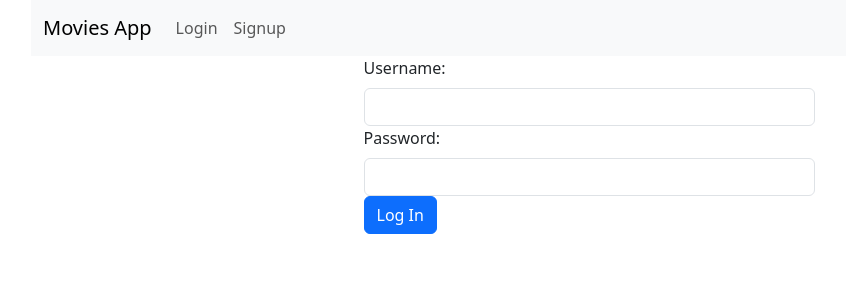
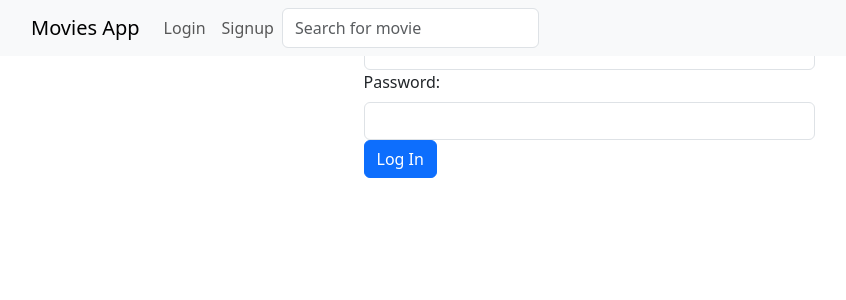
Before and after one commit to QuFranklin/myFlix-client, a React (Vite) app: page /login in a window 1280 px wide. Shown: the top 300 px of the page, without its empty margins (51-897 px from the left). Built offline with nearby package versions, Linux system fonts and the light colour scheme.

Commit message:
added movie search

```diff
--- a/src/components/main-view/main-view.jsx
+++ b/src/components/main-view/main-view.jsx
@@ -6,6 +6,7 @@ import { LoginView } from "../login-view/login-view";
 import { SignupView } from "../signup-view/signup-view";
 import { NavigationBar } from "../navigation-bar/navigation-bar";
 import { ProfileView } from "../profile-view/profile-view";
+
 import Row from "react-bootstrap/Row";
 import Col from "react-bootstrap/Col";
 import { BrowserRouter, Routes, Route, Navigate } from "react-router-dom";
@@ -18,6 +19,7 @@ export const MainView = () => {
     const [user, setUser] = useState(storedUser? storedUser : null);
     const [token, setToken] = useState(storedToken? storedToken : null);
     const [movies, setMovies] = useState([]);
+    const [moviesSearch, setMoviesSearch] = useState("");
 
 
     useEffect(() => {
@@ -61,10 +63,20 @@ export const MainView = () => {
         setUser(user);
         localStorage.setItem('user', JSON.stringify(user));
     }
+    const onMoviesSearch = movies.filter((movie) =>
+        movie.title.toLowerCase().includes(moviesSearch.toLocaleLowerCase())
+    );
+
+
 
         return (
             <BrowserRouter>
-            <NavigationBar user={user} onLoggedOut={onLoggedOut} />
+            <NavigationBar
+                user={user}
+                onLoggedOut={onLoggedOut}
+                moviesSearch={moviesSearch}
+                setMoviesSearch={setMoviesSearch}
+            />
                 <Row className="justify-content-md-center">
                     <Routes>
                         <Route
@@ -143,13 +155,21 @@ export const MainView = () => {
                                     <>
                                         {!user ? (
                                             <Navigate to="/login" replace />
-                                            ) : movies.length === 0 ? (
+                                        ) : onMoviesSearch.length === 0 ? (
                                             <Col>The list is empty</Col>
                                         ) : (
                                             <>
-                                                    {movies.map((movie) => (
-                                                        <Col className="mb-4" key={movie.id} md={3}>
-                                                            <MovieCard movie={movie} />
+                                            {onMoviesSearch.map((movie) => (
+                                                <Col
+                                                    className="mb-5"
+                                                    key={movie.id}
+                                                    xs={12}
+                                                    sm={6}
+                                                    md={4}
+                                                    lg={4} >
+                                                    <MovieCard
+                                                        movie={movie}
+                                                    />
                                                 </Col>
                                             ))}
                                         </>
@@ -161,4 +181,4 @@ export const MainView = () => {
                 </Row>
             </BrowserRouter>
         );
-};
+}
--- a/src/components/navigation-bar/navigation-bar.jsx
+++ b/src/components/navigation-bar/navigation-bar.jsx
@@ -1,11 +1,11 @@
-import { Navbar, Container, Nav } from "react-bootstrap";
+import { Navbar, Container, Nav, Form } from "react-bootstrap";
 import { Link } from "react-router-dom";
 
-export const NavigationBar = ({ user, onLoggedOut }) => {
+export const NavigationBar = ({ user, onLoggedOut, moviesSearch, setMoviesSearch }) => {
 
 
   return (
-    <Navbar bg="light" expand="lg">
+    <Navbar className="sticky-navbar" fixed="top" bg="light" expand="lg">
       <Container>
         <Navbar.Brand as={Link} to="/">
           Movies App
@@ -34,6 +34,15 @@ export const NavigationBar = ({ user, onLoggedOut }) => {
                 <Nav.Link onClick={onLoggedOut}>Logout</Nav.Link>
               </>
             )}
+            <Form className="d-flex justify-content-end">
+              <Form.Control
+                  className="me-4"
+                  type="search"
+                  value={moviesSearch}
+                  placeholder="Search for movie"
+                  onChange={(e) => setMoviesSearch(e.target.value)}
+              />
+          </Form>
           </Nav>
         </Navbar.Collapse>
       </Container>
```
Lines whose indentation alone changed are shown as unchanged.
